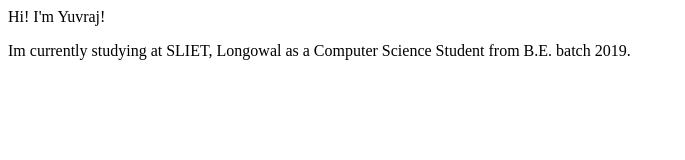
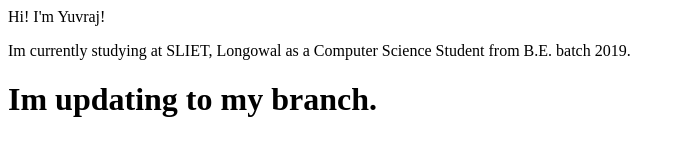
Before and after one commit to yuvraj1905/Mark3__yuvraj-site, a plain HTML site: page index.html in a window 1280 px wide. Shown: the whole page, without its empty margins (0-685 px from the left). Drawn offline with Linux system fonts and the light colour scheme.

Commit message:
added a new line to check branching

```diff
--- a/index.html
+++ b/index.html
@@ -12,5 +12,7 @@
       Im currently studying at SLIET, Longowal as a Computer Science Student
       from B.E. batch 2019.
     </p>
+
+    <h1>Im updating to my branch.</h1>
   </body>
 </html>
```
